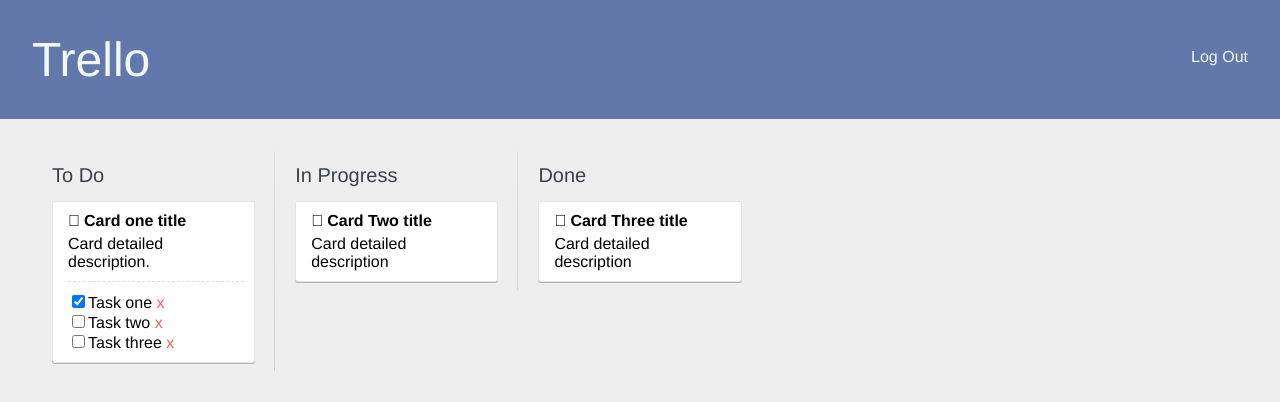
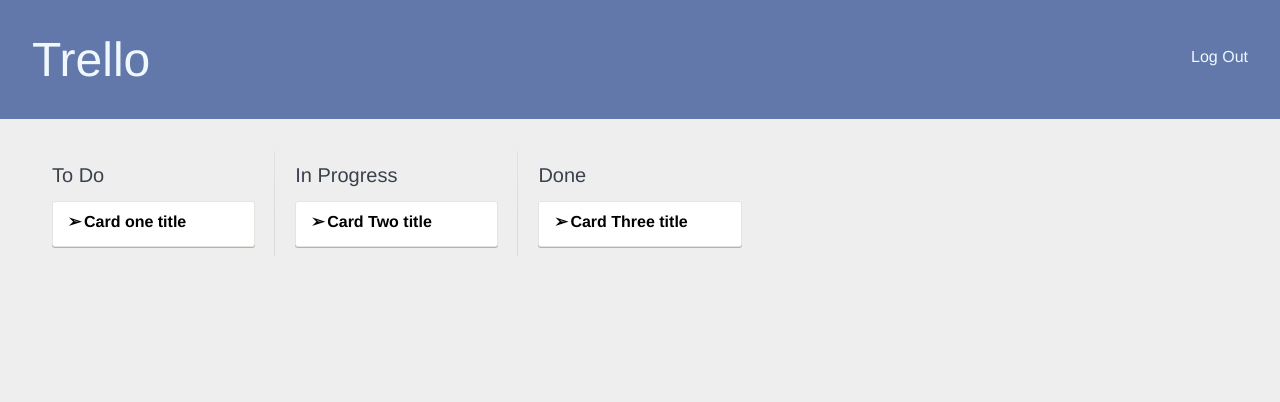
Before and after one commit to chingu-voyage3/geckos-20, a React (Create React App) app: page / in a window 1280 px wide. Shown: the top 402 px of the page. Built offline with nearby package versions, Linux system fonts and the light colour scheme.

Commit message:
Add toggle state to Card

```diff
--- a/src/components/Card.js
+++ b/src/components/Card.js
@@ -2,14 +2,34 @@
 import CheckList from './CheckList';
 
 export default class ColumnCard extends Component {
+  constructor() {
+    super(...arguments);
+    this.state = {
+      showDetails: false,
+    };
+  }
+
+  onToggleDesc = () => {
+    this.setState((state, props) => ({ showDetails: !this.state.showDetails }));
+  };
+
   render() {
-    return (
-      <div className="card">
-        <div className="card__title">{this.props.title}</div>
+    // Var and conditional for toggling description of the card on and off
+    let cardDetails;
+    if (this.state.showDetails) {
+      cardDetails = (
         <div className="card__details">
           {this.props.description}
           <CheckList cardId={this.props.id} tasks={this.props.tasks} />
         </div>
+      );
+    }
+    return (
+      <div className="card">
+        <div className="card__title" onClick={this.onToggleDesc}>
+          {this.props.title}
+        </div>
+        {cardDetails}
       </div>
     );
   }
--- a/src/styles/App.css
+++ b/src/styles/App.css
@@ -1,4 +1,3 @@
-@charset "UTF-8";
 * {
   box-sizing: border-box; }
 
@@ -81,10 +80,10 @@
 .card__title:before {
   display: inline-block;
   width: 1em;
-  content: ""; }
+  content: "\27A2\a0"; }
 
 .card__title--is-open:before {
-  content: ""; }
+  content: "\25bc"; }
 
 .checklist__task:first-child {
   margin-top: 10px;
@@ -94,4 +93,4 @@
 .checklist__task--remove:after {
   display: inline-block;
   color: #d66;
-  content: "x"; }
+  content: "\2717"; }
--- a/src/styles/modules/_card.scss
+++ b/src/styles/modules/_card.scss
@@ -25,10 +25,10 @@
 .card__title:before {
   display: inline-block;
   width: 1em;
-  content: "";
+  content: "\27A2\a0";
 }
 .card__title--is-open:before {
-  content: "";
+  content: "\25bc";
 }
 .checklist__task:first-child {
   margin-top: 10px;
@@ -38,5 +38,5 @@
 .checklist__task--remove:after {
   display: inline-block;
   color: #d66;
-  content: "x";
+  content: "\2717";
 }
```
